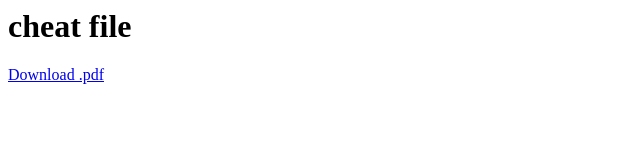
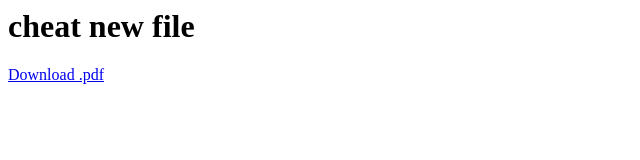
Before and after one commit to filedownloade/filedownloade.github.io, a plain HTML site: page index.html in a window 1280 px wide. Shown: the whole page, without its empty margins (0-640 px from the left). Drawn offline with Linux system fonts and the light colour scheme.

Commit message:
Update index.html

```diff
--- a/index.html
+++ b/index.html
@@ -1,2 +1,2 @@
-<h1>cheat file</h1>
+<h1>cheat new file</h1>
 <a href="1_14165280075.pdf" download="220_62621644033289[1].pdf">Download .pdf</a>
```
